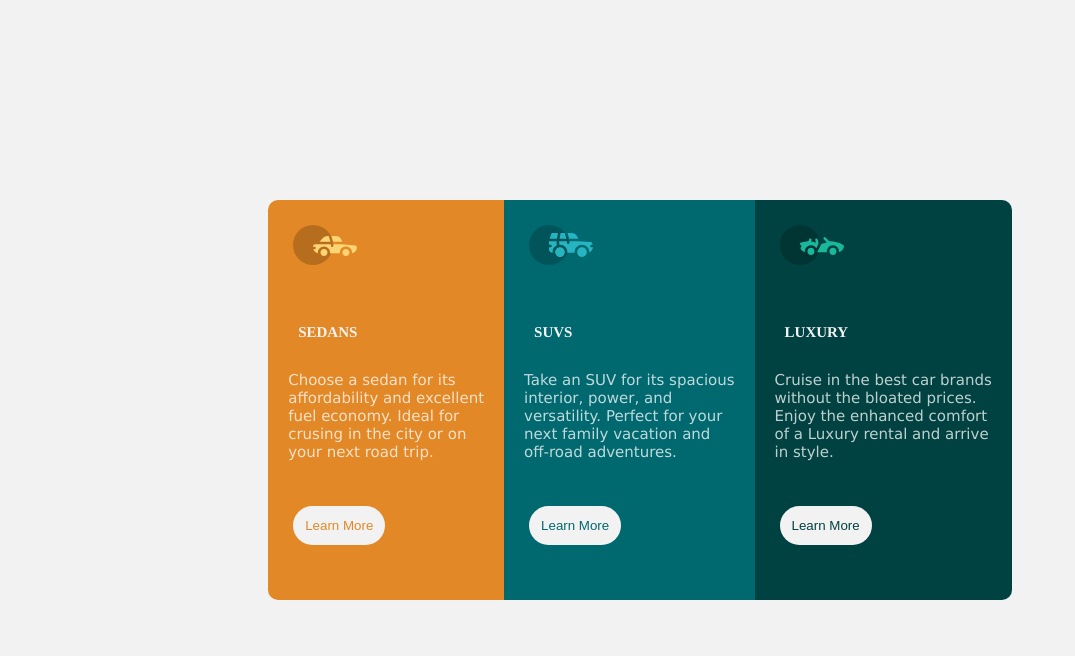
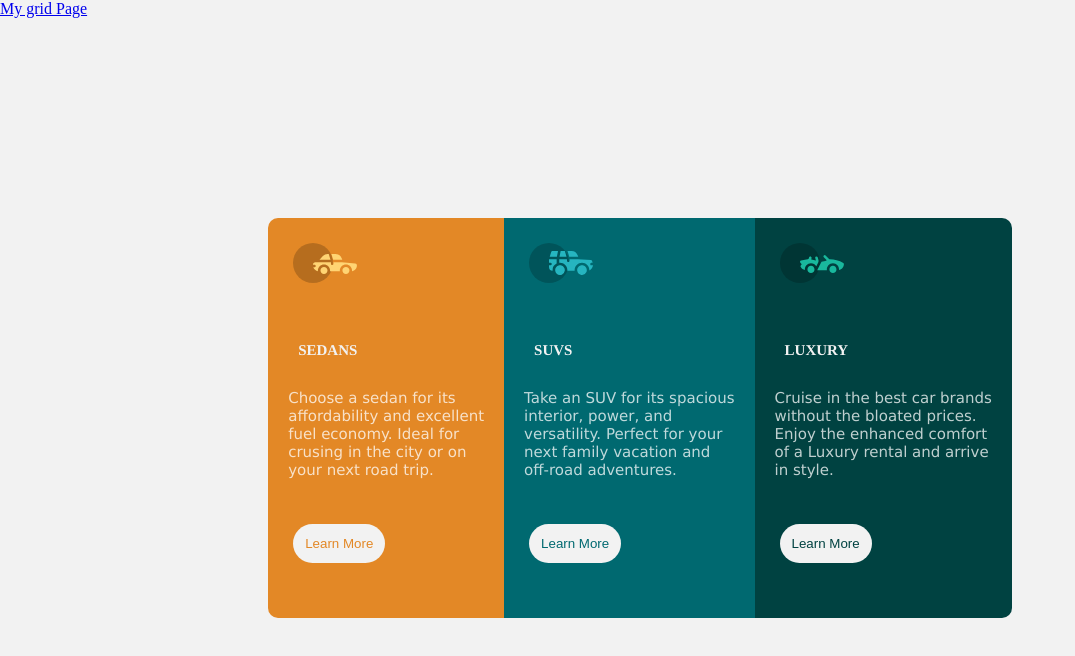
Before and after one commit to brakemi24/my-design, a plain HTML site: page Design page 1/index.html in a window 1280 px wide. Shown: the whole page, without its empty margins (0-1075 px from the left). Drawn offline with Linux system fonts and the light colour scheme; a web font is replaced by a local one.

Commit message:
Update index.html

```diff
--- a/Design page 1/index.html
+++ b/Design page 1/index.html
@@ -9,6 +9,9 @@
     <link rel="stylesheet" type="text/css" href="style.css">
     <link href="https://fonts.google.com/specimen/Lexend+Deca" rel="stylesheet" type="text/css">
     <link href="https://fonts.google.com/specimen/Big+Shoulders+Display" rel="stylesheet" type="text/css">
+    <header>
+        <a href="Design page 1/grid.html">My grid Page</a>
+    </header>
 
 </head>
 
```
